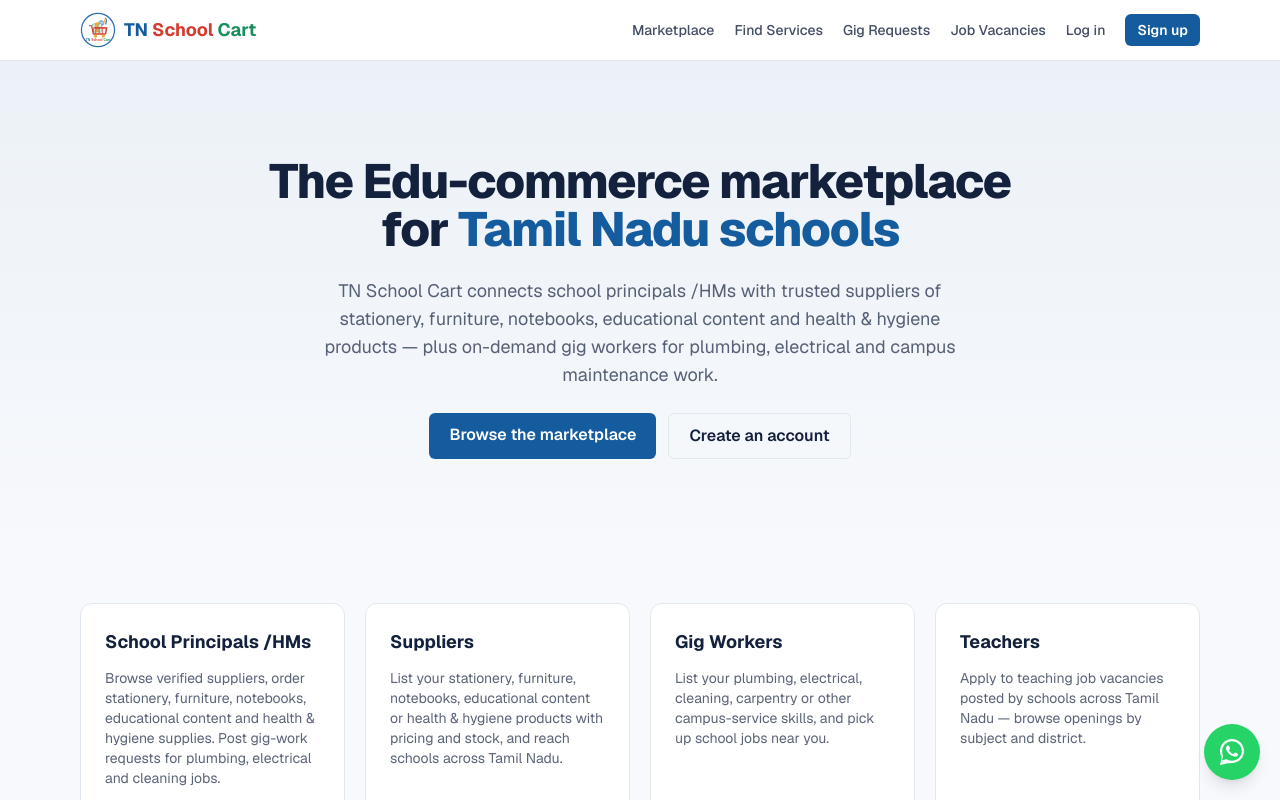
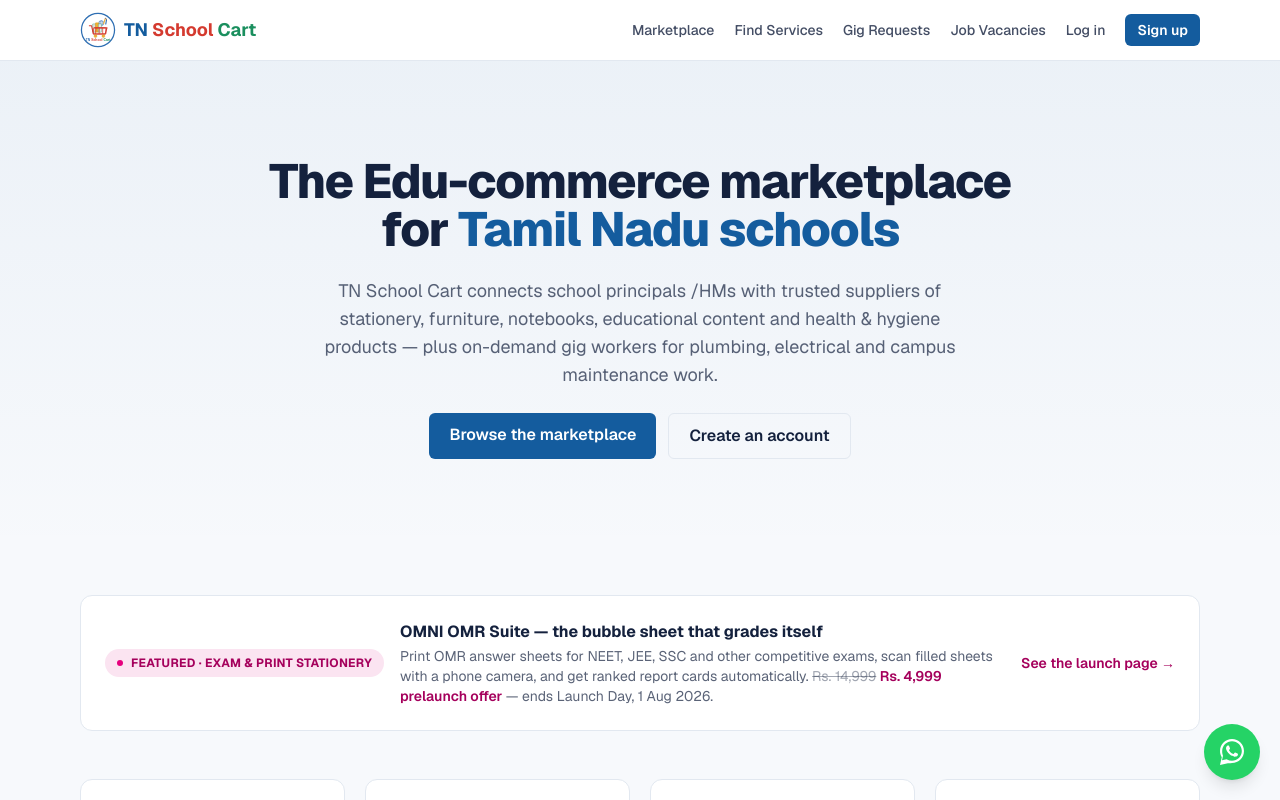
Before and after one commit to edwintools50/tn-school-cart, a Next.js app: page / in a window 1280 px wide. Shown: the top 800 px of the page. Built offline with nearby package versions, Linux system fonts and the light colour scheme; no server answers.

Commit message:
Add OMNI OMR Suite launch banner to home page
Featured promo card linking to the OMNI OMR Suite prelaunch offer, styled
with the site's own card/token system.

```diff
--- a/src/app/page.tsx
+++ b/src/app/page.tsx
@@ -62,6 +62,35 @@
             </Link>
           </div>
         </div>
+      </section>
+
+      <section className="mx-auto max-w-6xl px-4 pt-10">
+        <a
+          href="https://claude.ai/code/artifact/d949175d-a593-4836-bc0e-6c36a91b8ba3"
+          target="_blank"
+          rel="noopener noreferrer"
+          className="card flex flex-col sm:flex-row sm:items-center gap-4 p-5 sm:p-6 hover:border-[#e6007e]/60 transition-colors group"
+        >
+          <span className="shrink-0 inline-flex items-center gap-2 rounded-full bg-[#fbe4f1] text-[#a5005c] text-xs font-bold tracking-wide px-3 py-1.5 uppercase self-start sm:self-center">
+            <span className="w-1.5 h-1.5 rounded-full bg-[#e6007e]" />
+            Featured &middot; Exam &amp; Print Stationery
+          </span>
+          <div className="flex-1">
+            <p className="font-bold">
+              OMNI OMR Suite &mdash; the bubble sheet that grades itself
+            </p>
+            <p className="text-sm text-foreground/70 mt-0.5">
+              Print OMR answer sheets for NEET, JEE, SSC and other competitive exams, scan filled
+              sheets with a phone camera, and get ranked report cards automatically.{" "}
+              <span className="line-through text-foreground/40">Rs. 14,999</span>{" "}
+              <span className="font-semibold text-[#a5005c]">Rs. 4,999 prelaunch offer</span> &mdash;
+              ends Launch Day, 1 Aug 2026.
+            </p>
+          </div>
+          <span className="shrink-0 font-semibold text-sm text-[#a5005c] group-hover:underline whitespace-nowrap">
+            See the launch page &rarr;
+          </span>
+        </a>
       </section>
 
       <section className="mx-auto max-w-6xl px-4 py-12">
```
